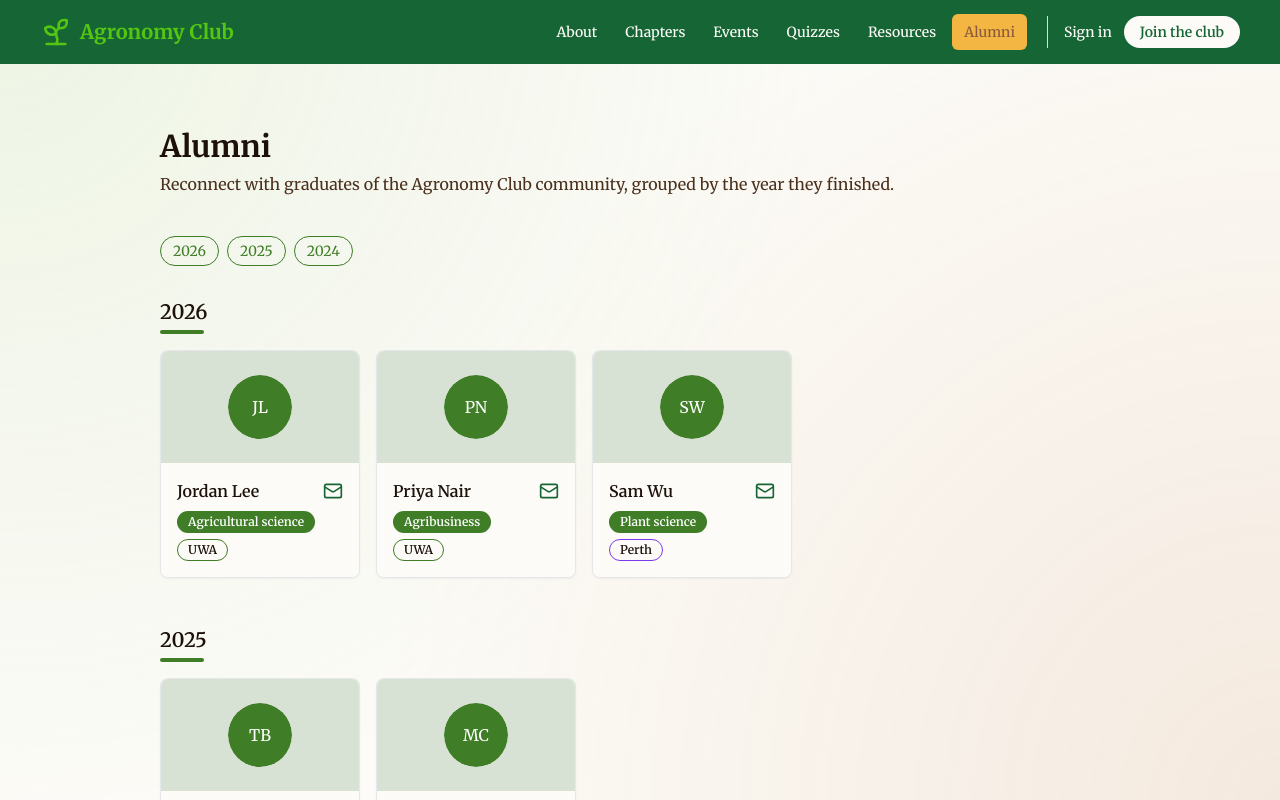
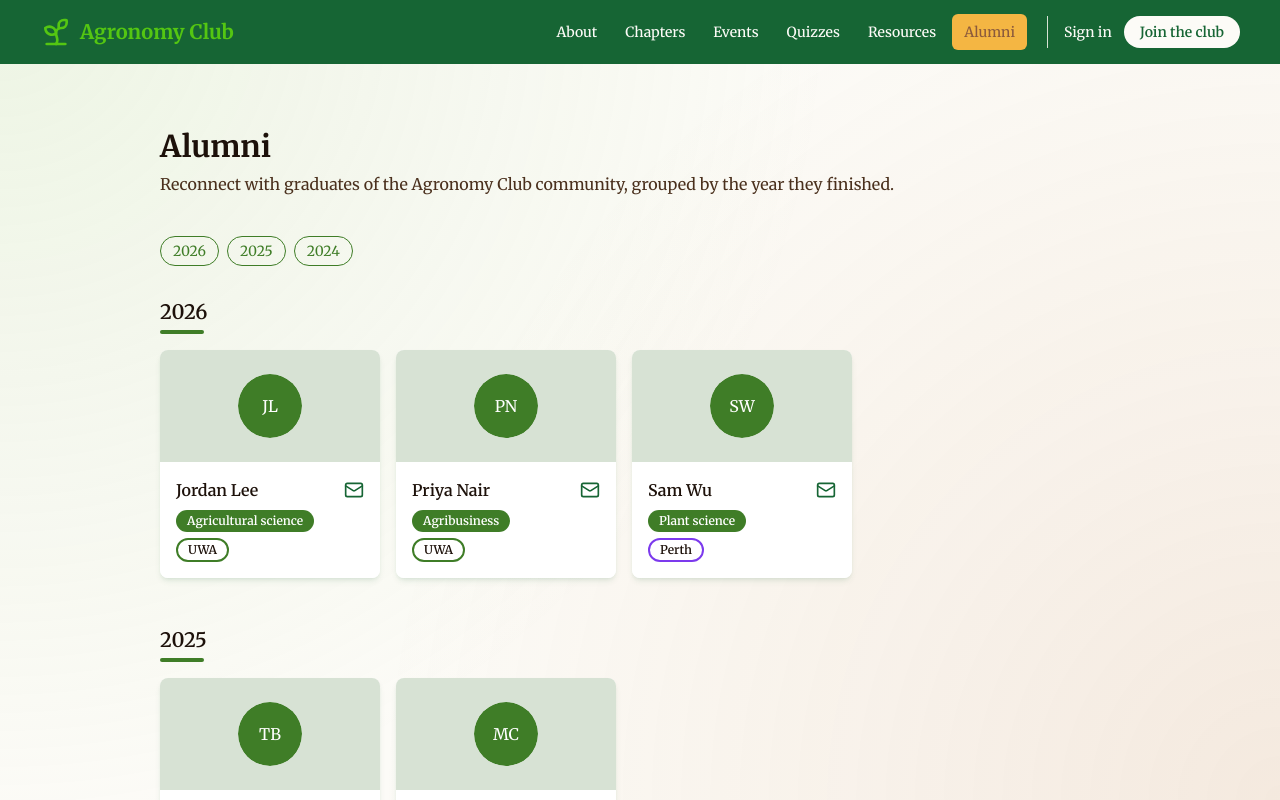
Before and after one commit to codersforcauses/agronomy-club, a Next.js app in the folder client/: page /alumni in a window 1280 px wide. Shown: the top 800 px of the page. Built offline with nearby package versions, Linux system fonts and the light colour scheme.

Commit message:
style: change badge border width & card drop shadow to match brand

```diff
--- a/client/src/components/alumnicard.tsx
+++ b/client/src/components/alumnicard.tsx
@@ -24,7 +24,7 @@ export function AlumniCard({ alumni }: { alumni: Alumni }) {
     .join("");
 
   return (
-    <Card className="w-[200px] overflow-hidden pt-0">
+    <Card className="w-[220px] overflow-hidden border-0 pt-0 shadow-md shadow-brand-shadow">
       {/* Avatar area */}
       <div className="flex justify-center bg-brand-green-light py-6">
         <Avatar className="h-16 w-16">
@@ -34,7 +34,7 @@ export function AlumniCard({ alumni }: { alumni: Alumni }) {
         </Avatar>
       </div>
 
-      <CardContent className="bg-brand-surface p-4">
+      <CardContent className="bg-white p-4">
         {/* Name + mail icon */}
         <div className="flex items-center justify-between">
           <p className="font-semibold text-brand-text-dark">{alumni.name}</p>
@@ -54,7 +54,7 @@ export function AlumniCard({ alumni }: { alumni: Alumni }) {
           </Badge>
           <Badge
             variant="outline"
-            className="text-brand-text-dark"
+            className="border-2 text-brand-text-dark"
             style={{ borderColor: colour }}
           >
             {alumni.chapter}
```
